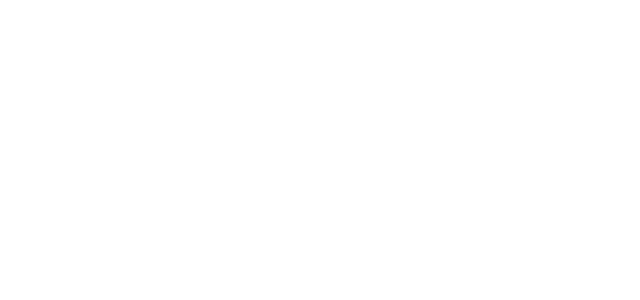
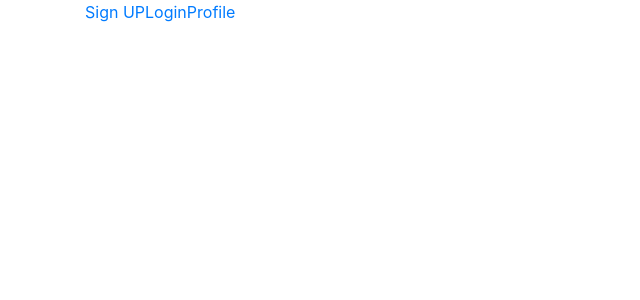
Before and after one commit to testinggrounds221/alumni-mgmnt-mern, a React (Create React App) app: page / in a window 1280 px wide. Shown: the top 300 px of the page, without its empty margins (0-640 px from the left). Built offline with nearby package versions, Linux system fonts and the light colour scheme.

Commit message:
Minor Changes Home

```diff
--- a/src/App.js
+++ b/src/App.js
@@ -5,6 +5,8 @@
 import SignUp from "./views/SignUp";
 import Login from "./views/Login";
 import Profile from "./views/Profile";
+import Home from "./views/Home";
+
 import history from "./history";
 
 function App() {
@@ -13,6 +15,7 @@
       <Router history={history}>
         <div>
           <Switch>
+            <Route path="/" exact component={Home}></Route>
             <Route path="/signup" component={SignUp} />
             <Route path="/login" component={Login} />
             <Route path="/profile" component={Profile} />
--- /dev/null
+++ b/src/views/Home.js
@@ -0,0 +1,19 @@
+import React from "react";
+
+import { Link } from "react-router-dom";
+//Bearer eyJhbGciOiJIUzI1NiIsInR5cCI6IkpXVCJ9.eyJfaWQiOiI2MDc2YjcyYmQ5ZDNiMTAwMTU1OWQ1MTAiLCJpYXQiOjE2MTgzOTI4NzV9.f_om8BFjAHhz5ldxFLmFxtRs9PYKFACOYjPjpuXQEXQ
+class Home extends React.Component {
+  state = { user: Object };
+
+  render() {
+    return (
+      <div>
+        <Link to="/signup">Sign UP</Link>
+        <Link to="/login">Login</Link>
+        <Link to="/profile">Profile</Link>
+      </div>
+    );
+  }
+}
+
+export default Home;
```
